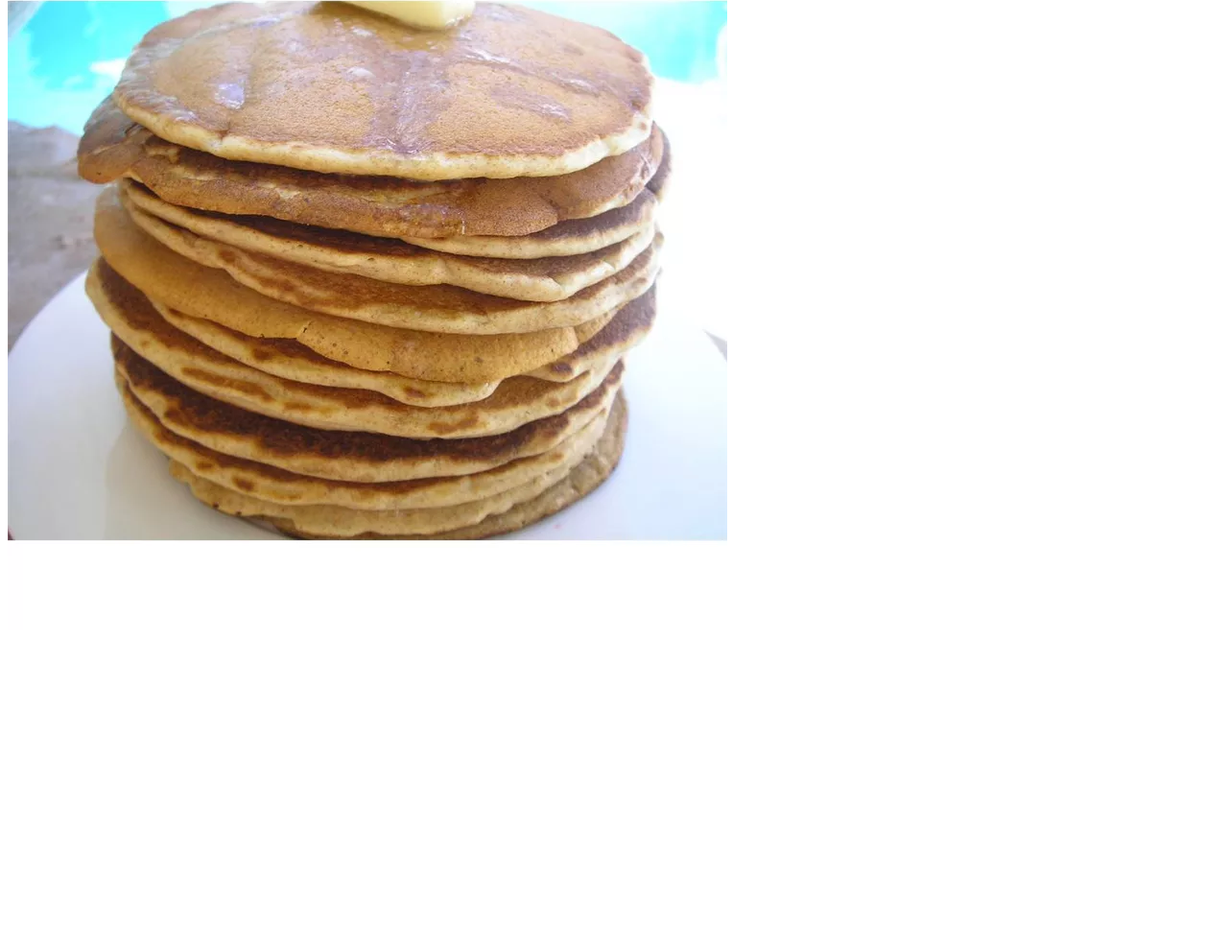
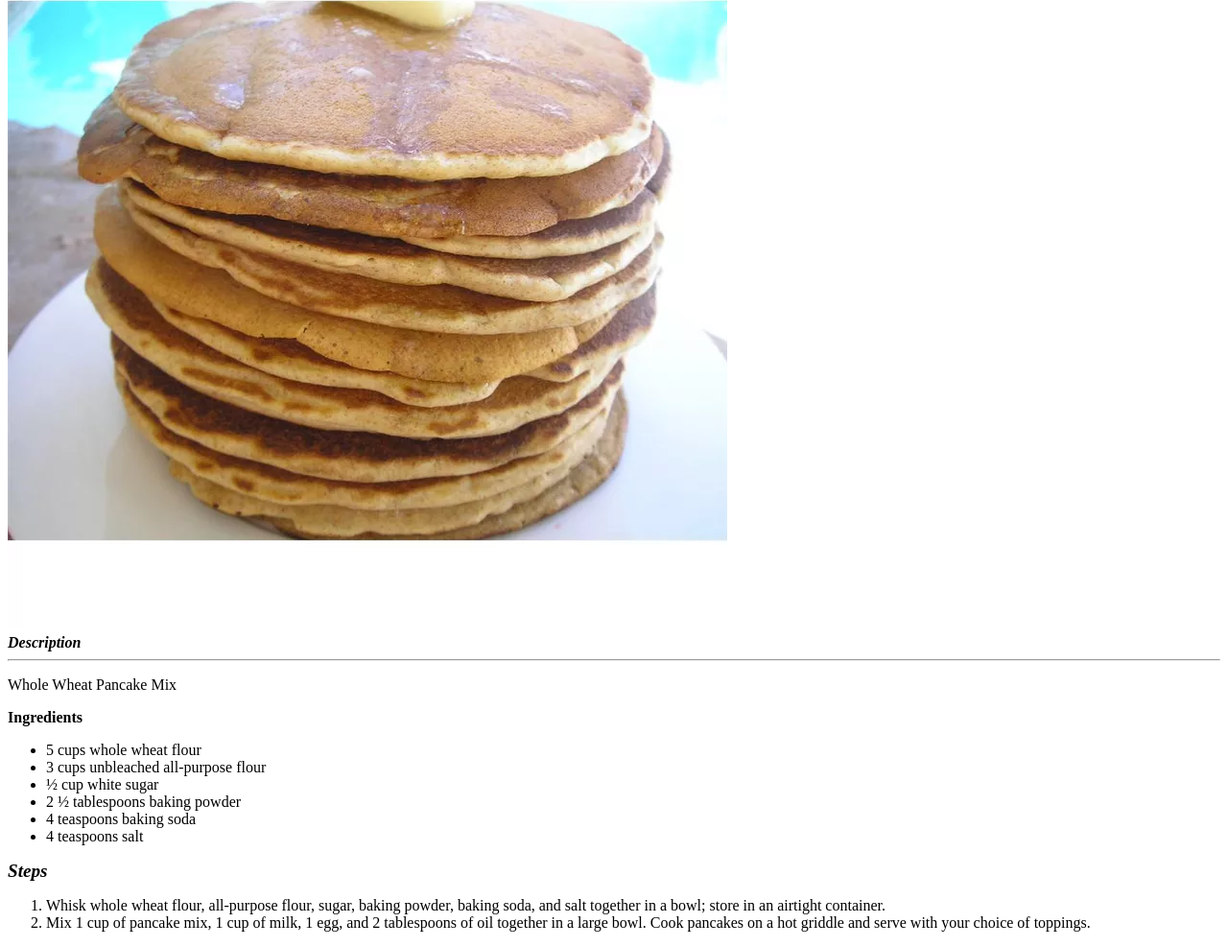
Before and after one commit to Gxgeta/odin-recipes, a plain HTML site: page recipes/pancake.html in a window 1280 px wide. Shown: the part 173-1160 px from the top of the page at 96% size. Before the commit the page ends 842 px from the top, so only its background shows below. Drawn offline with Linux system fonts and the light colour scheme.

Commit message:
Added Ingredients<ul> and Steps<ol>
pancake was updated as mentioned above
index.html si complete

```diff
--- a/recipes/pancake.html
+++ b/recipes/pancake.html
@@ -7,8 +7,26 @@
     <body>
         <h1>Whole Wheat Pancake Mix</h1>
         <img src="./images/pancake.webp" alt="Whole Wheat Pancake Mix">
+        <br>
+        <b><i>Description</i></b>
+        <hr>
+        <p>Whole Wheat Pancake Mix</p>
 
+        <b>Ingredients</b>
+        <ul>
+            <li>5 cups whole wheat flour</li>
+            <li>3 cups unbleached all-purpose flour</li>
+            <li>½ cup white sugar</li>
+            <li>2 ½ tablespoons baking powder</li>
+            <li>4 teaspoons baking soda</li>
+            <li>4 teaspoons salt</li>
+        </ul>
 
+        <big><b><i>Steps</i></b></big>
+        <ol>
+            <li>Whisk whole wheat flour, all-purpose flour, sugar, baking powder, baking soda, and salt together in a bowl; store in an airtight container.</li>
+            <li>Mix 1 cup of pancake mix, 1 cup of milk, 1 egg, and 2 tablespoons of oil together in a large bowl. Cook pancakes on a hot griddle and serve with your choice of toppings.</li>
+        </ol>
 
     </body>
 </html>
```
